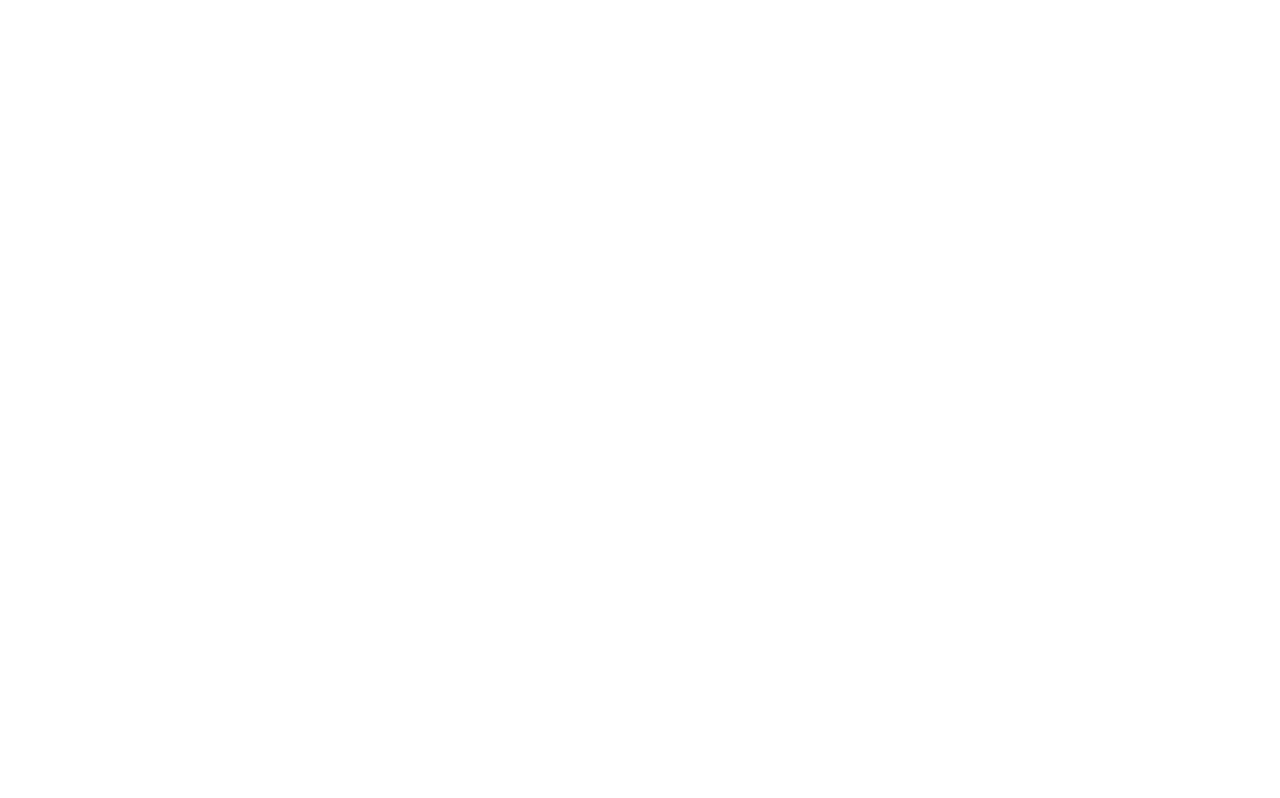
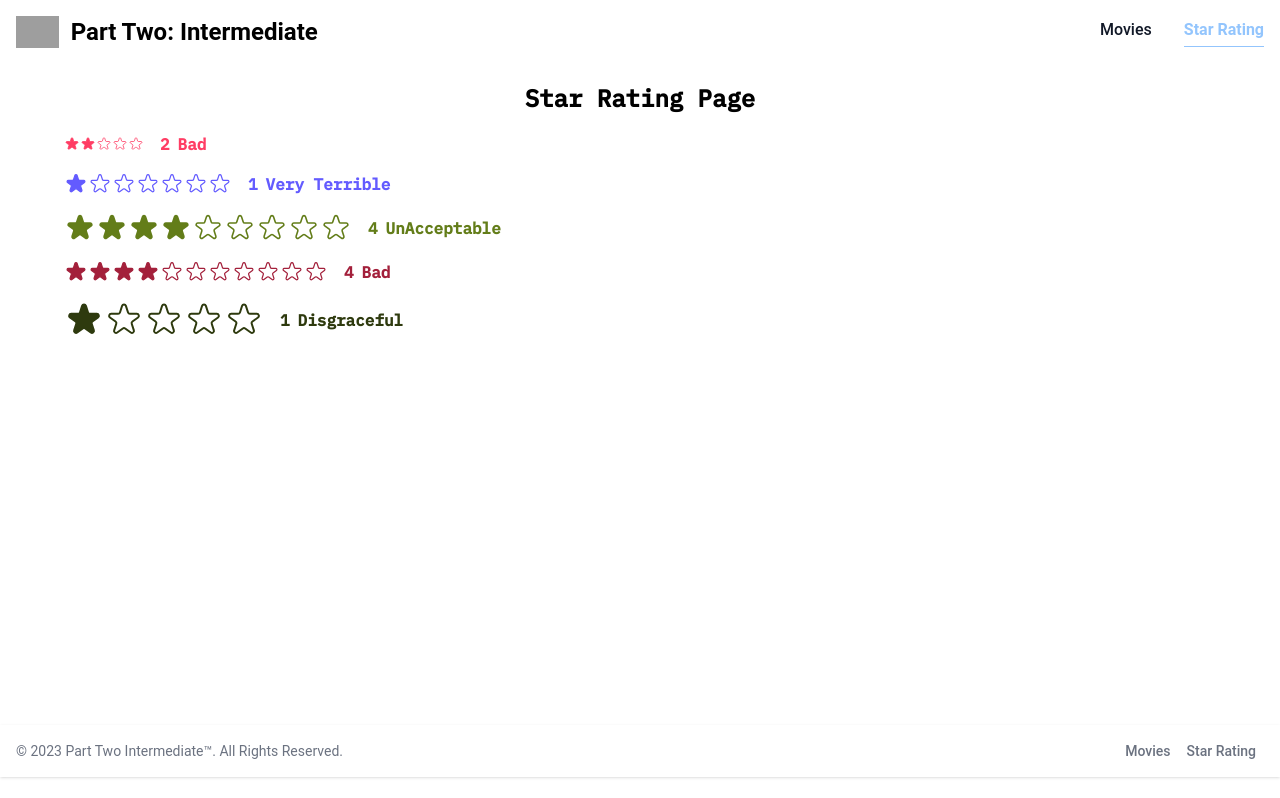
Before and after one commit to ahmady016/ultimate-react-2023-course-examples, a React (Vite) app in the folder part02-intermediate/: page /star-rating in a window 1280 px wide. Before the commit this address had no page. Built offline with nearby package versions, Linux system fonts and the light colour scheme; grey boxes are pictures that could not be loaded.

Commit message:
Build StarRating reusable component

```diff
--- a/part02-intermediate/src/app/App.tsx
+++ b/part02-intermediate/src/app/App.tsx
@@ -3,12 +3,14 @@ import { BrowserRouter, Routes, Route } from 'react-router-dom'
 
 import AppLayout from './AppLayout'
 import MoviesPage from '../features/Movies'
+import StarRatingPage from '../components/StarRating'
 
 const App: React.FC = () => (
 	<BrowserRouter>
 		<Routes>
 			<Route path="/" element={<AppLayout />}>
                 <Route index element={<MoviesPage />} />
+                <Route path="star-rating" element={<StarRatingPage />} />
             </Route>
         </Routes>
     </BrowserRouter>
--- a/part02-intermediate/src/app/navLinks.ts
+++ b/part02-intermediate/src/app/navLinks.ts
@@ -1,3 +1,4 @@
 export const navLinks : Record<string, string> = {
     '.': 'Movies',
+    'star-rating': 'Star Rating',
 }
--- /dev/null
+++ b/part02-intermediate/src/components/StarRating/Star.tsx
@@ -0,0 +1,38 @@
+import React from 'react'
+import styled from 'styled-components'
+
+const StarContainer = styled.div<{ $size: number }>`
+    cursor: pointer;
+    width: ${({ $size }) => `${$size}rem`};
+    height: ${({ $size }) => `${$size}rem`};
+`
+type StarProps = {
+	size: number
+	color: string
+    isFull: boolean
+    onClick: () => undefined
+    onMouseEnter: () => undefined
+    onMouseLeave: () => undefined
+}
+const Star: React.FC<StarProps> = ({ size, color, isFull, onClick, onMouseEnter, onMouseLeave }) => {
+	return (
+		<StarContainer
+            role="button"
+            $size={size}
+            onClick={onClick}
+            onMouseEnter={onMouseEnter}
+            onMouseLeave={onMouseLeave}
+        >
+            <svg
+                xmlns="http://www.w3.org/2000/svg"
+                viewBox="0 0 20 20"
+                fill={isFull ? color : 'none'}
+                stroke={color}
+            >
+                <path d="M9.049 2.927c.3-.921 1.603-.921 1.902 0l1.07 3.292a1 1 0 00.95.69h3.462c.969 0 1.371 1.24.588 1.81l-2.8 2.034a1 1 0 00-.364 1.118l1.07 3.292c.3.921-.755 1.688-1.54 1.118l-2.8-2.034a1 1 0 00-1.175 0l-2.8 2.034c-.784.57-1.838-.197-1.539-1.118l1.07-3.292a1 1 0 00-.364-1.118L2.98 8.72c-.783-.57-.38-1.81.588-1.81h3.461a1 1 0 00.951-.69l1.07-3.292z" />
+            </svg>
+		</StarContainer>
+	)
+}
+
+export default Star
--- /dev/null
+++ b/part02-intermediate/src/components/StarRating/StarRatingBox.tsx
@@ -0,0 +1,59 @@
+import React from 'react'
+import styled from 'styled-components'
+
+import { fillRatingValues, StarRatingProps } from './data'
+import Star from './Star'
+
+const StarRatingBoxContainer = styled.div<{ $color: string, $size: number }>`
+    margin: 1rem 0;
+    display: flex;
+    align-items: center;
+    gap: 1rem;
+    div {
+        display: flex;
+    }
+    p {
+        margin: 0;
+        color: ${({ $color }) => $color};
+        fontSize: ${({ $size }) => `${$size}rem`};
+        lineHeight: ${({ $size }) => `${$size}rem`};
+        font-weight: 600;
+        span {
+            margin-right: 0.5rem;
+        }
+    }
+`
+const StarRatingBox: React.FC<StarRatingProps> = ({ limit, size, color, defaultRating = 0, messages = [] }) => {
+    const [ratingValues, setRatingValues] = React.useState(fillRatingValues(limit))
+    React.useEffect(() => void setRatingValues(fillRatingValues(limit)), [limit])
+
+    const [currentRating, setCurrentRating] = React.useState(defaultRating)
+    const changeCurrentRating = React.useCallback((value: number) => () => void setCurrentRating(value), [])
+
+    const [tempRating, setTempRating] = React.useState(0)
+    const resetTempRating = React.useCallback(() => void setTempRating(0), [])
+    const changeTempRating = React.useCallback((value: number) => () => void setTempRating(value), [])
+
+	return (
+        <StarRatingBoxContainer $color={color} $size={size}>
+            <div>
+                {ratingValues.map(value =>
+                    <Star
+                        size={size}
+                        color={color}
+                        isFull={tempRating ? tempRating >= value : currentRating >= value}
+                        onClick={changeCurrentRating(value)}
+                        onMouseEnter={changeTempRating(value)}
+                        onMouseLeave={resetTempRating}
+                    />
+                )}
+            </div>
+            <p>
+                <span>{tempRating || currentRating || 0}</span>
+                <span>{messages.length === limit && messages[tempRating ? tempRating - 1 : currentRating - 1]}</span>
+            </p>
+        </StarRatingBoxContainer>
+    )
+}
+
+export default StarRatingBox
--- /dev/null
+++ b/part02-intermediate/src/components/StarRating/data.ts
@@ -0,0 +1,77 @@
+export const fillRatingValues = (limit: number) => () =>
+	Array.from({ length: limit }, (_, i) => i + 1)
+
+export type StarRatingProps = {
+	limit: number
+	size: number
+	color: string
+	defaultRating?: number
+	messages?: string[]
+}
+export const starRatingPropsList: StarRatingProps[] = [
+	{
+		limit: 5,
+		size: 1,
+		color: '#ff3d64',
+		defaultRating: 2,
+		messages: ['Very Bad', 'Bad', 'Okay', 'Good', 'Very Good'],
+	},
+	{
+		limit: 7,
+		size: 1.5,
+		color: '#635bff',
+		defaultRating: 1,
+		messages: [
+			'Very Terrible',
+			'Terrible',
+			'Bad',
+			'Okay',
+			'Good',
+			'Very Good',
+			'Amazing',
+		],
+	},
+	{
+		limit: 9,
+		size: 2,
+		color: '#637d19',
+		defaultRating: 4,
+		messages: [
+            'Very Terrible',
+			'Terrible',
+			'Bad',
+			'UnAcceptable',
+			'Okay',
+			'Good',
+			'Very Good',
+			'Amazing',
+            'Fascinating'
+		],
+	},
+	{
+		limit: 11,
+		size: 1.5,
+		color: '#a3203b',
+		defaultRating: 4,
+		messages: [
+            'Very Terrible',
+            'Very Terrible',
+			'Terrible',
+			'Bad',
+			'UnAcceptable',
+			'Okay',
+			'Good',
+			'Very Good',
+			'Amazing',
+            'Fascinating',
+            'Fascinating'
+		],
+	},
+	{
+		limit: 5,
+		size: 2.5,
+		color: '#2e3a0e',
+		defaultRating: 1,
+		messages: ['Disgraceful', 'Bad', 'Nice', 'Good', 'Fascinating'],
+	},
+]
--- /dev/null
+++ b/part02-intermediate/src/components/StarRating/index.tsx
@@ -0,0 +1,27 @@
+import React from 'react'
+import styled from 'styled-components'
+
+import { starRatingPropsList } from './data'
+
+import StarRatingBox from './StarRatingBox'
+
+const StarRatingPageContainer = styled.div`
+    width:90vw;
+	margin: 1rem auto;
+	font-family: 'IBM Plex Mono', sans-serif;
+    h2 {
+        text-align: center;
+        font-weight: 600;
+        font-size: 1.5rem;
+    }
+`
+const StarRatingPage: React.FC = () => {
+	return (
+        <StarRatingPageContainer>
+            <h2>Star Rating Page</h2>
+            {starRatingPropsList.map(rating => <StarRatingBox {...rating} />)}
+        </StarRatingPageContainer>
+    )
+}
+
+export default StarRatingPage
```
